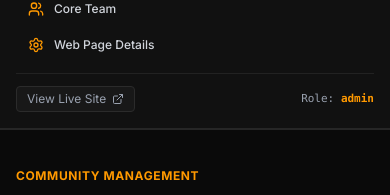
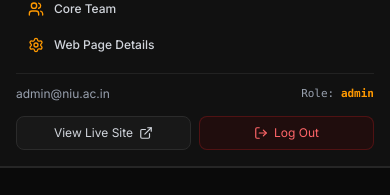
Before and after one commit to vsrajput45/aws-sbg-niu, a Next.js app: page /admin in a window 390 px wide. Both pictures are taken after a click on the button 356 px from the left and 32 px from the top of the page. Shown: the part 233-428 px from the top of the page. Built offline with nearby package versions, Linux system fonts and the light colour scheme; no server answers.

Commit message:
fix(auth): convert admin session to browser session cookie and add mobile logout

```diff
--- a/src/components/admin/admin-nav.tsx
+++ b/src/components/admin/admin-nav.tsx
@@ -142,19 +142,33 @@ export function AdminNav({ userEmail = 'admin@niu.ac.in', userRole = 'admin' }:
             })}
           </div>
 
-          <div className="pt-3 border-t border-[#222222] flex items-center justify-between">
+          <div className="pt-3 border-t border-[#222222] flex flex-col gap-2.5">
+            <div className="flex items-center justify-between text-xs text-gray-400">
+              <span className="truncate max-w-[200px]">{userEmail}</span>
+              <span className="text-[11px] font-mono">
+                Role: <strong className="text-[#FF9900]">{userRole}</strong>
+              </span>
+            </div>
+
+            <div className="flex items-center gap-2 pt-1">
               <Link
                 href="/"
                 target="_blank"
-              className="inline-flex items-center gap-1.5 text-xs text-gray-400 hover:text-white transition px-2.5 py-1 rounded bg-[#181818] border border-[#2B2B2B]"
+                className="flex-1 inline-flex items-center justify-center gap-1.5 text-xs text-gray-300 hover:text-white transition py-2 px-3 rounded-lg bg-[#181818] border border-[#2B2B2B]"
               >
                 <span>View Live Site</span>
-              <ExternalLink className="w-3 h-3" />
+                <ExternalLink className="w-3.5 h-3.5" />
               </Link>
 
-            <span className="text-[11px] text-gray-400 font-mono">
-              Role: <strong className="text-[#FF9900]">{userRole}</strong>
-            </span>
+              <button
+                type="button"
+                onClick={handleLogout}
+                className="flex-1 inline-flex items-center justify-center gap-1.5 text-xs text-red-400 hover:text-red-300 transition py-2 px-3 rounded-lg bg-red-950/30 border border-red-900/50"
+              >
+                <LogOut className="w-3.5 h-3.5" />
+                <span>Log Out</span>
+              </button>
+            </div>
           </div>
         </div>
       )}
--- a/src/lib/auth.ts
+++ b/src/lib/auth.ts
@@ -34,7 +34,8 @@ function getAdminPassword(): string | undefined {
 }
 
 export async function createSession(email: string, role: UserRole): Promise<AuthSession> {
-  const expiresAt = Date.now() + 7 * 24 * 60 * 60 * 1000; // 7 days
+  // Session safety ceiling: 12 hours while browser is open
+  const expiresAt = Date.now() + 12 * 60 * 60 * 1000;
   const profile = db.getProfileByEmail(email);
 
   const session: AuthSession = {
@@ -45,12 +46,12 @@ export async function createSession(email: string, role: UserRole): Promise<Auth
   };
 
   const cookieStore = await cookies();
+  // Browser Session Cookie: omitting maxAge/expires means cookie is automatically cleared when browser closes
   cookieStore.set(SESSION_COOKIE_NAME, JSON.stringify(session), {
     httpOnly: true,
     secure: process.env.NODE_ENV === 'production',
     sameSite: 'lax',
     path: '/',
-    maxAge: 7 * 24 * 60 * 60,
   });
 
   return session;
```
Lines whose indentation alone changed are shown as unchanged.
